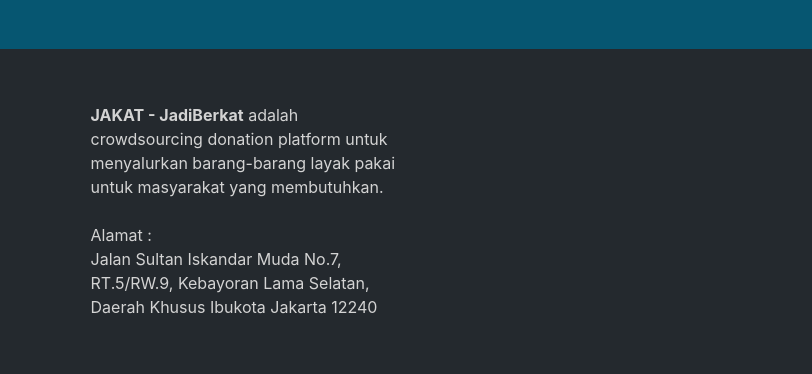
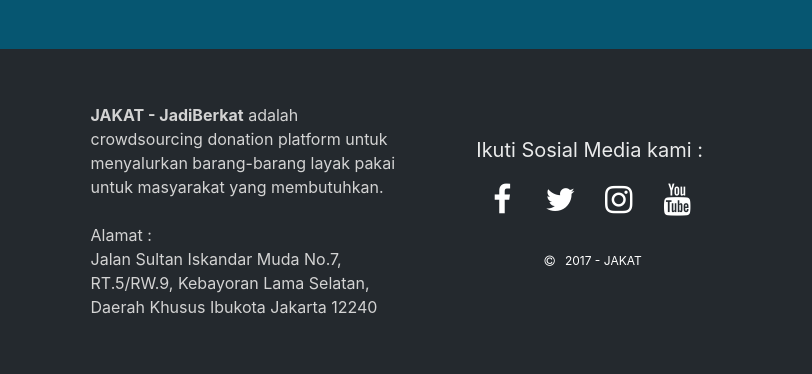
Before and after one commit to febriaroo/c4tk, a plain HTML site: page index.html in a window 1280 px wide. Shown: the part 2236-2610 px from the top of the page, 468-1280 px from the left. Drawn offline with nearby package versions, Linux system fonts and the light colour scheme.

Commit message:
Social Media

```diff
--- a/files/style.css
+++ b/files/style.css
@@ -55,7 +55,6 @@
 
 footer{
     width: 100%;
-
     background: #24292E;
     margin-top: 1.2%;
 }
@@ -71,6 +70,18 @@
 footer .column{
     background-color: transparent;
     margin: 0;
+}
+
+
+.sosial .icon{
+    font-size: 2em;
+    width: 17%;
+    margin-top: 10%;
+}
+
+.copyright{
+    margin-top: 10%;
+    font-size: 12px;
 }
 
 .hero.is-jakat {
--- a/index.html
+++ b/index.html
@@ -225,7 +225,28 @@
               <p style="color:lightgrey; text-align: left;"> Jalan Sultan Iskandar Muda No.7, RT.5/RW.9, Kebayoran Lama Selatan,
                 Daerah Khusus Ibukota Jakarta 12240<p>
             </div>
-            <div class="column">
+            <div class="column" style="margin-top:3%">
+              <h3 class="subtitle is-5" style="text-align:center; margin-bottom: -7px;">Ikuti Sosial Media kami :</h3>
+                <div class="sosial">
+                  <span class="icon">
+                    <i class="fa fa-facebook"></i>
+                  </span>
+                  <span class="icon">
+                    <i class="fa fa-twitter"></i>
+                  </span>
+                  <span class="icon">
+                    <i class="fa fa-instagram"></i>
+                  </span>
+                  <span class="icon">
+                    <i class="fa fa-youtube"></i>
+                  </span>
+                </div>
+                <div class="copyright">
+                  <span class="icon">
+                    <i class="fa fa-copyright"></i>
+                  </span>
+                  <span>2017 - JAKAT</span>
+              </div>
             </div>
           </div>
         </div>
```
Also changed, not shown: images/banner2.jpeg (added).
